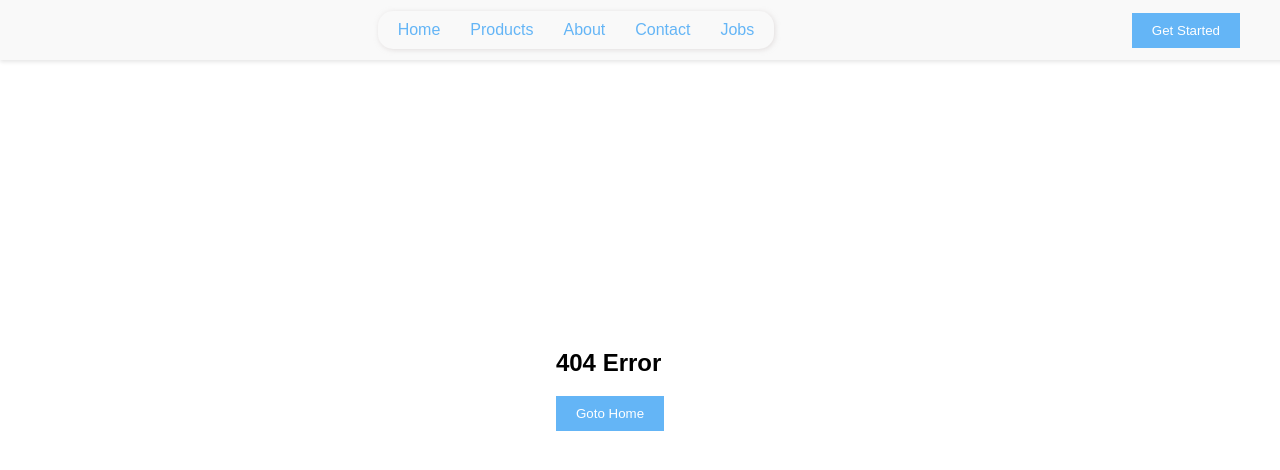
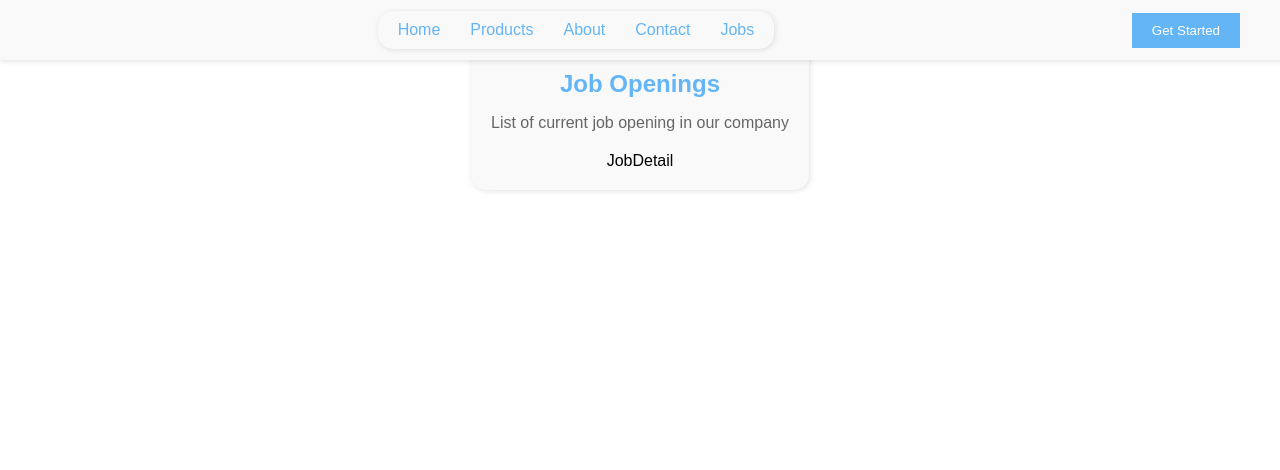
Before and after one commit to Nkugavarathan/Sample-Job-Finder-App, a React (Vite) app: page /jobs/1 in a window 1280 px wide. Before the commit this address had no page. Shown: the top 470 px of the page. Built offline with nearby package versions, Linux system fonts and the light colour scheme.

Commit message:
created JobDetail

```diff
--- a/src/App.jsx
+++ b/src/App.jsx
@@ -7,6 +7,7 @@ import {
 import RootLayout from "./layout/RootLayout"
 import JobsLayout from "./layout/JobsLayout"
 import Jobs, { jobsLoader } from "./Pages/Jobs"
+import JobDetail from "./Pages/JobDetail"
 import Home from "./Pages/Home"
 import About from "./Pages/About"
 import Contact from "./Pages/Contact"
@@ -29,6 +30,7 @@ export default function App() {
             loader={jobsLoader}
             errorElement={<Errorpage />}
           />
+          <Route path=":id" element={<JobDetail />}></Route>
         </Route>
       </Route>
     )
--- /dev/null
+++ b/src/Pages/JobDetail.jsx
@@ -0,0 +1,5 @@
+import React from "react"
+
+export default function JobDetail() {
+  return <div>JobDetail</div>
+}
```
